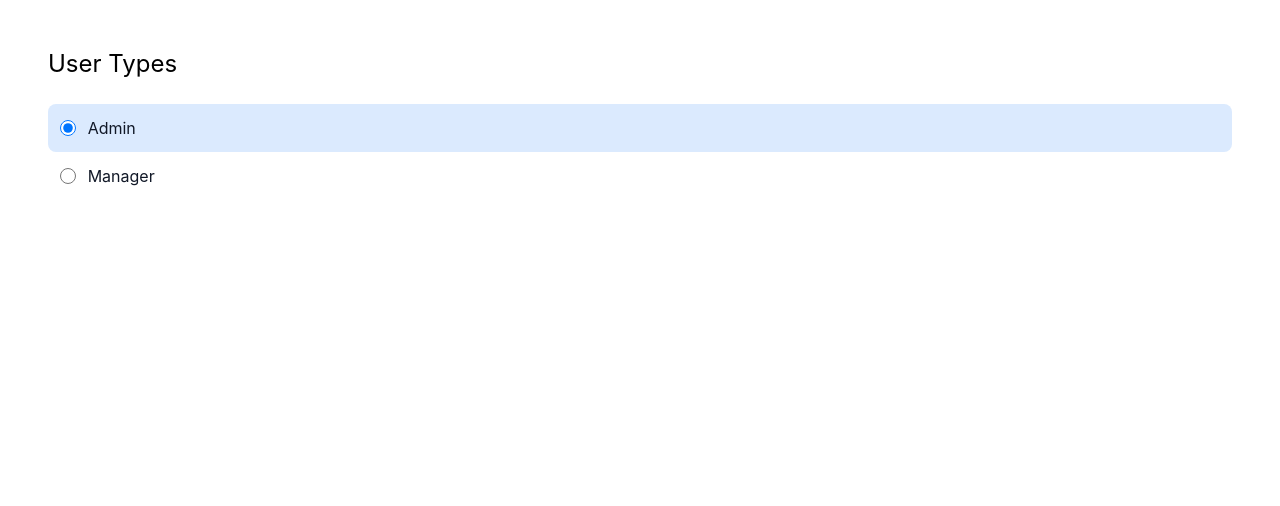
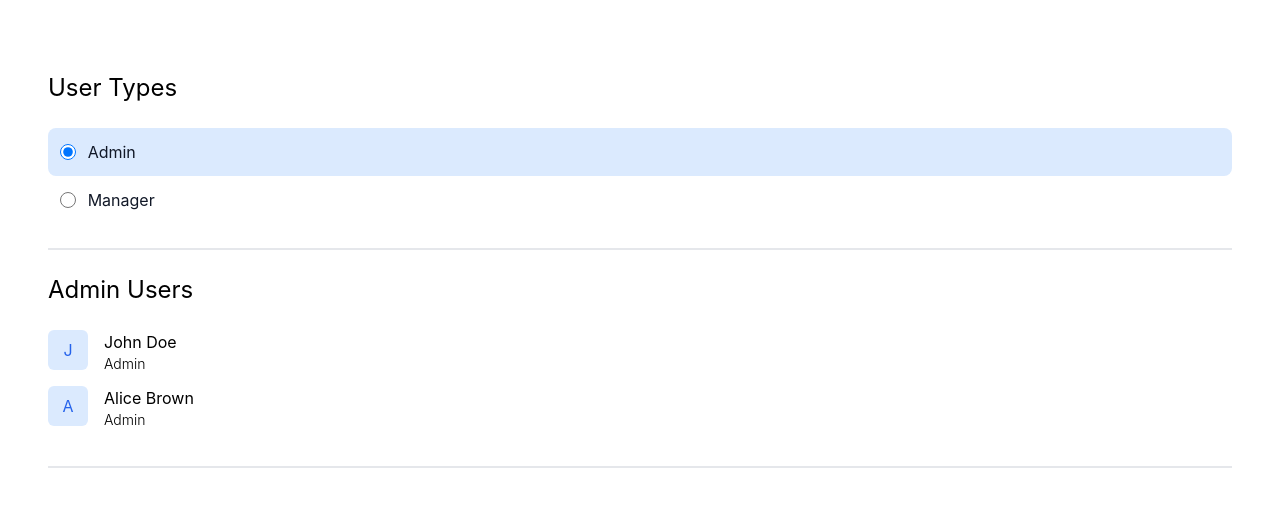
Before and after one commit to karldlima/CustomerSelect, a React (Vite) app: page / in a window 1280 px wide. Shown: the top 506 px of the page. Built offline with nearby package versions, Linux system fonts and the light colour scheme.

Commit message:
feat: iterate mockData, render displaycard

```diff
--- a/src/App.tsx
+++ b/src/App.tsx
@@ -1,38 +1,55 @@
-import { useState } from "react";
+import { useMemo, useState } from "react";
 
-import { RadioGroup, RadioGroupItem, RadioOption } from "./components";
+import { DisplayCard, RadioGroup, RadioGroupItem } from "./components";
+import { capitalize } from "./components/utils";
+import { userData, User, Role } from "./data/mock";
 
 function App(): JSX.Element {
-  const [role, setRole] = useState<string>("admin");
+  const [role, setRole] = useState<Role>("Admin");
+
+  const roles: Role[] = ["Admin", "Manager"];
 
   const onOptionChange = (roleOption: React.ChangeEvent<HTMLInputElement>) => {
-    setRole(roleOption.target.value);
+    setRole(roleOption.target.value as Role);
   };
 
-  const roles: RadioOption[] = [
-    { value: "admin", name: "Admin" },
-    { value: "manager", name: "Manager" },
-  ];
+  const filteredUsers: User[] = useMemo(() => {
+    return userData.filter(
+      (user) => user.role.toLowerCase() === role.toLowerCase()
+    );
+  }, [role]);
+
   return (
     <div className="flex min-w-[320px] min-h-screen">
-      <div className="w-screen p-12">
-        <h2 className="mb-6">User Types</h2>
-        <RadioGroup>
-          {roles.map(({ value, name }, i) => {
-            return (
+      <div className="w-screen min-w-48 p-12">
+        <div className="border-b-2 py-6">
+          <h2 className="mb-6">User Types</h2>
+          <RadioGroup>
+            {roles.map((roleValue, i) => (
               <RadioGroupItem
                 key={i}
-                id={`radio-${value}-${i}`}
-                value={value}
-                {...(role === value && { checked: true })}
-                defaultChecked={role === value}
+                id={`radio-${roleValue}-${i}`}
+                value={roleValue}
+                {...(role === roleValue && { checked: true })}
+                defaultChecked={role === roleValue}
                 onChange={onOptionChange}
               >
-                {name}
+                {roleValue}
               </RadioGroupItem>
-            );
-          })}
-        </RadioGroup>
+            ))}
+          </RadioGroup>
+        </div>
+        <div className="border-b-2 py-6">
+          <h2 className="mb-6">{capitalize(role)} Users</h2>
+          {filteredUsers.map(
+            ({ name, role }, i) =>
+              !!name.length && (
+                <div className="mb-3" key={i}>
+                  <DisplayCard name={name} role={role} />
+                </div>
+              )
+          )}
+        </div>
       </div>
     </div>
   );
```
